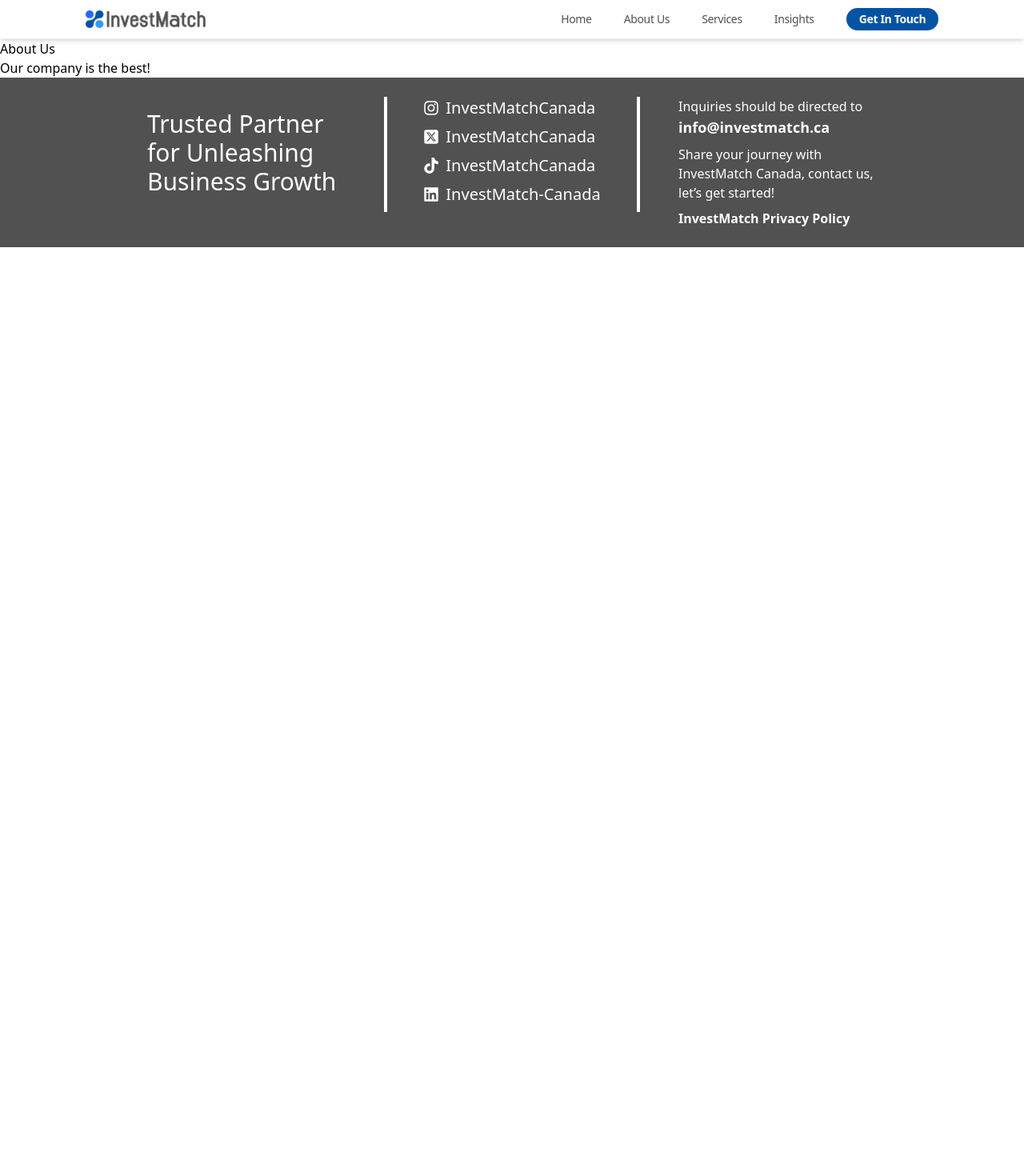
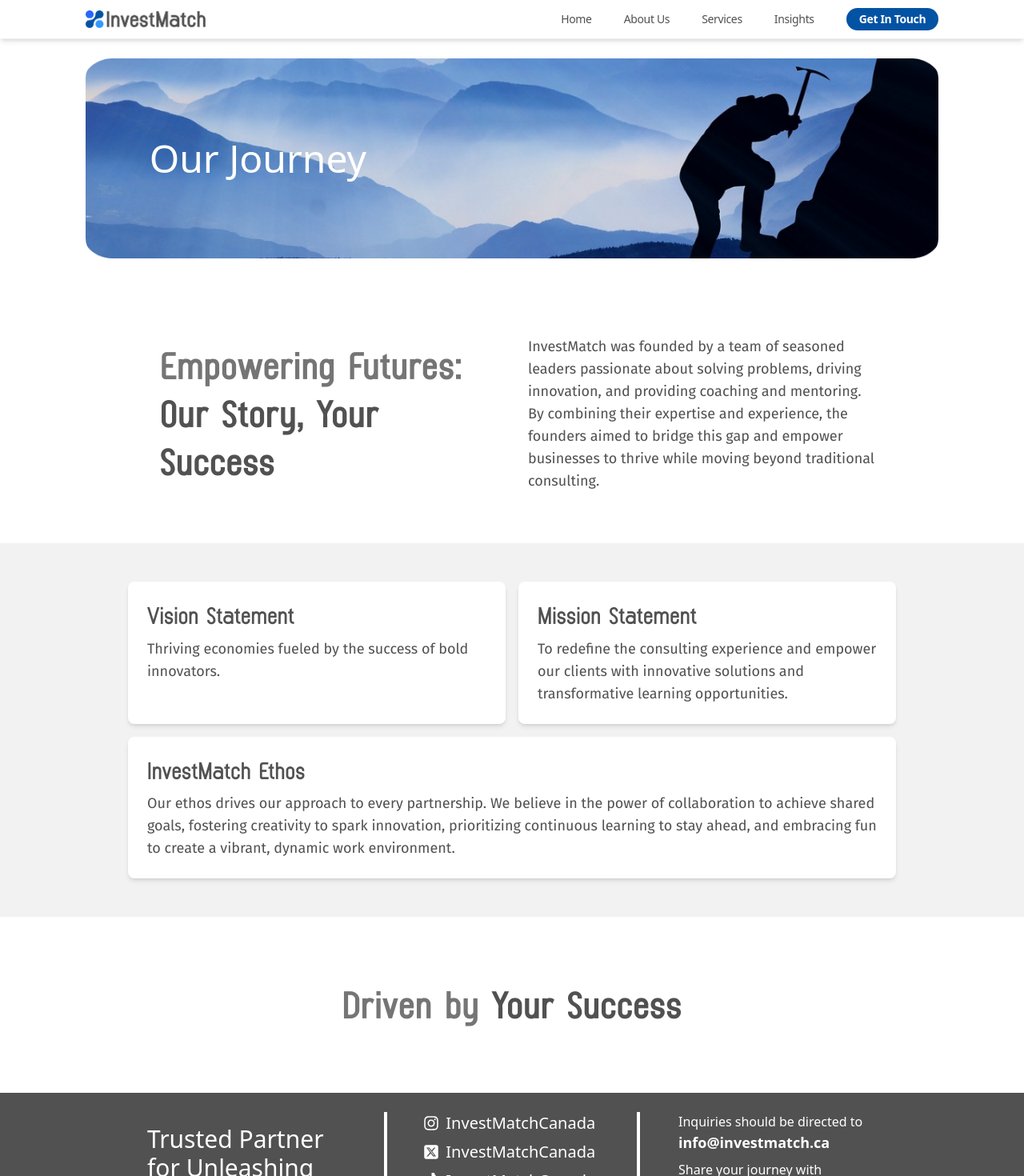
Before and after one commit to JeffreyScottMartin/client-invest-match, a Next.js app: page /about in a window 1280 px wide. Shown: the top 1470 px of the page at 80% size. Before the commit the page ends 800 px from the top, so only its background shows below. Built offline with nearby package versions, Linux system fonts and the light colour scheme.

Commit message:
blocks complete, on to layouts

```diff
--- a/src/app/about/page.js
+++ b/src/app/about/page.js
@@ -1,9 +1,37 @@
+import SmallHero from "@/app/components/ui/smallHero";
+import TwoColBlock from "@/app/components/ui/twoColBlock";
+import AboutUsCardGrid from "@/app/components/ui/aboutUsCardGrid";
+import { equiBold } from "@/app/styles/fonts";
 const aboutUs = () => {
   return (
-    <div>
-      <h1>About Us</h1>
-      <p>Our company is the best!</p>
-    </div>
+    <>
+      <div className="container mt-6 w-10/12 justify-center mb-16 mx-auto">
+        <SmallHero imageString="/about-us-hero.png" heading="Our Journey" />
+      </div>
+      <div className="container mt-6 w-10/12 justify-center mb-4 mx-auto">
+        <TwoColBlock
+          heading={
+            <>
+              <span className="text-lightGray">Empowering Futures:</span>
+              <br />
+              Our Story, Your Success
+            </>
+          }
+          content="InvestMatch was founded by a team of seasoned leaders passionate about solving problems, driving innovation, and providing coaching and mentoring. By combining their expertise and experience, the founders aimed to bridge this gap and empower businesses to thrive while moving beyond traditional consulting."
+        />
+      </div>
+      <div className="container min-w-dvw bg-offwhite flex justify-center py-12 mt-8 mb-8 mx-auto">
+        <AboutUsCardGrid />
+      </div>
+      <div className="container mt-12 w-10/12 justify-center mb-12 mx-auto">
+        <h3
+          className={`${equiBold.className} text-5xl text-center text-darkGray leading-tight mt-20 mb-20`}
+        >
+          <span className="text-lightGray">Driven by </span>
+          Your Success
+        </h3>
+      </div>
+    </>
   );
 };
 
--- /dev/null
+++ b/src/app/components/ui/aboutUsCardGrid.jsx
@@ -0,0 +1,47 @@
+import { equiSemibold } from "@/app/styles/fonts";
+
+const AboutUsCardGrid = () => {
+  return (
+    <section className="w-10/12 justify-center items-center text-center">
+      <div className="w-[90%] mx-auto grid grid-cols-1 lg:grid-cols-2 gap-4">
+        <div className="bg-white rounded-lg shadow-md p-6">
+          <h3
+            className={`${equiSemibold.className} text-3xl text-darkGray leading-tight text-left`}
+          >
+            Vision Statement
+          </h3>
+          <p className="font-body text-lg text-darkGray text-left sm:text-left mt-2">
+            Thriving economies fueled by the success of bold innovators.
+          </p>
+        </div>
+        <div className="bg-white rounded-lg shadow-md p-6">
+          <h3
+            className={`${equiSemibold.className} text-3xl text-darkGray leading-tight text-left`}
+          >
+            Mission Statement
+          </h3>
+          <p className="font-body text-lg text-darkGray text-left sm:text-left mt-2">
+            To redefine the consulting experience and empower our clients with
+            innovative solutions and transformative learning opportunities.
+          </p>
+        </div>
+        <div className="col-span-2 bg-white rounded-lg shadow-md p-6">
+          <h3
+            className={`${equiSemibold.className} text-3xl text-darkGray leading-tight text-left`}
+          >
+            InvestMatch Ethos
+          </h3>
+          <p className="font-body text-lg text-darkGray text-left mt-2">
+            Our ethos drives our approach to every partnership. We believe in
+            the power of collaboration to achieve shared goals, fostering
+            creativity to spark innovation, prioritizing continuous learning to
+            stay ahead, and embracing fun to create a vibrant, dynamic work
+            environment.
+          </p>
+        </div>
+      </div>
+    </section>
+  );
+};
+
+export default AboutUsCardGrid;
```
Also changed, not shown: public/about-us-hero.png (added).
